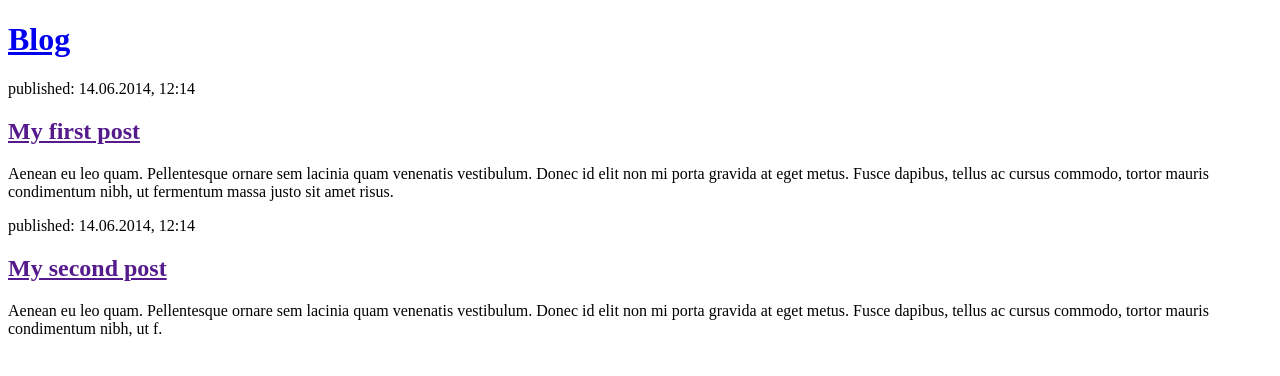
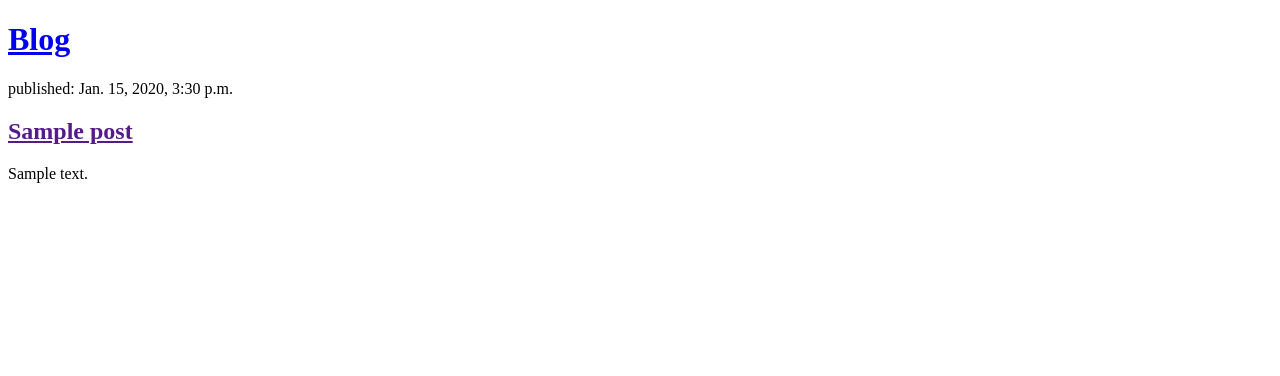
Before and after one commit to git-shashwat/django-practice, a Django app: page / in a window 1280 px wide. Shown: the top 376 px of the page. Run offline with Django 3.2, Linux system fonts and the light colour scheme; tables that the repository leaves empty hold one stand-in row (values such as "Sample post").

Commit message:
modified templates to display posts

```diff
--- a/blog/templates/blog/post_list.html
+++ b/blog/templates/blog/post_list.html
@@ -8,25 +8,12 @@
       <h1><a href="/">Blog</a></h1>
     </header>
 
+    {% for post in posts %}
     <article>
-      <time>published: 14.06.2014, 12:14</time>
-      <h2><a href="">My first post</a></h2>
-      <p>
-        Aenean eu leo quam. Pellentesque ornare sem lacinia quam venenatis
-        vestibulum. Donec id elit non mi porta gravida at eget metus. Fusce
-        dapibus, tellus ac cursus commodo, tortor mauris condimentum nibh, ut
-        fermentum massa justo sit amet risus.
-      </p>
+      <time>published: {{ post.published_date }}</time>
+      <h2><a href="">{{ post.title }}</a></h2>
+      <p>{{ post.text | linebreaksbr }}</p>
     </article>
-
-    <article>
-      <time>published: 14.06.2014, 12:14</time>
-      <h2><a href="">My second post</a></h2>
-      <p>
-        Aenean eu leo quam. Pellentesque ornare sem lacinia quam venenatis
-        vestibulum. Donec id elit non mi porta gravida at eget metus. Fusce
-        dapibus, tellus ac cursus commodo, tortor mauris condimentum nibh, ut f.
-      </p>
-    </article>
+    {% endfor %}
   </body>
 </html>
--- a/blog/views.py
+++ b/blog/views.py
@@ -1,6 +1,10 @@
 from django.shortcuts import render
+from .models import Post
 
 # Create your views here.
 
 def post_list(request):
-    return render(request, 'blog/post_list.html', {})
+    posts = Post.objects.filter(published_date__isnull=False).order_by('-published_date')
+    return render(request, 'blog/post_list.html', {
+        'posts': posts
+    })
```
